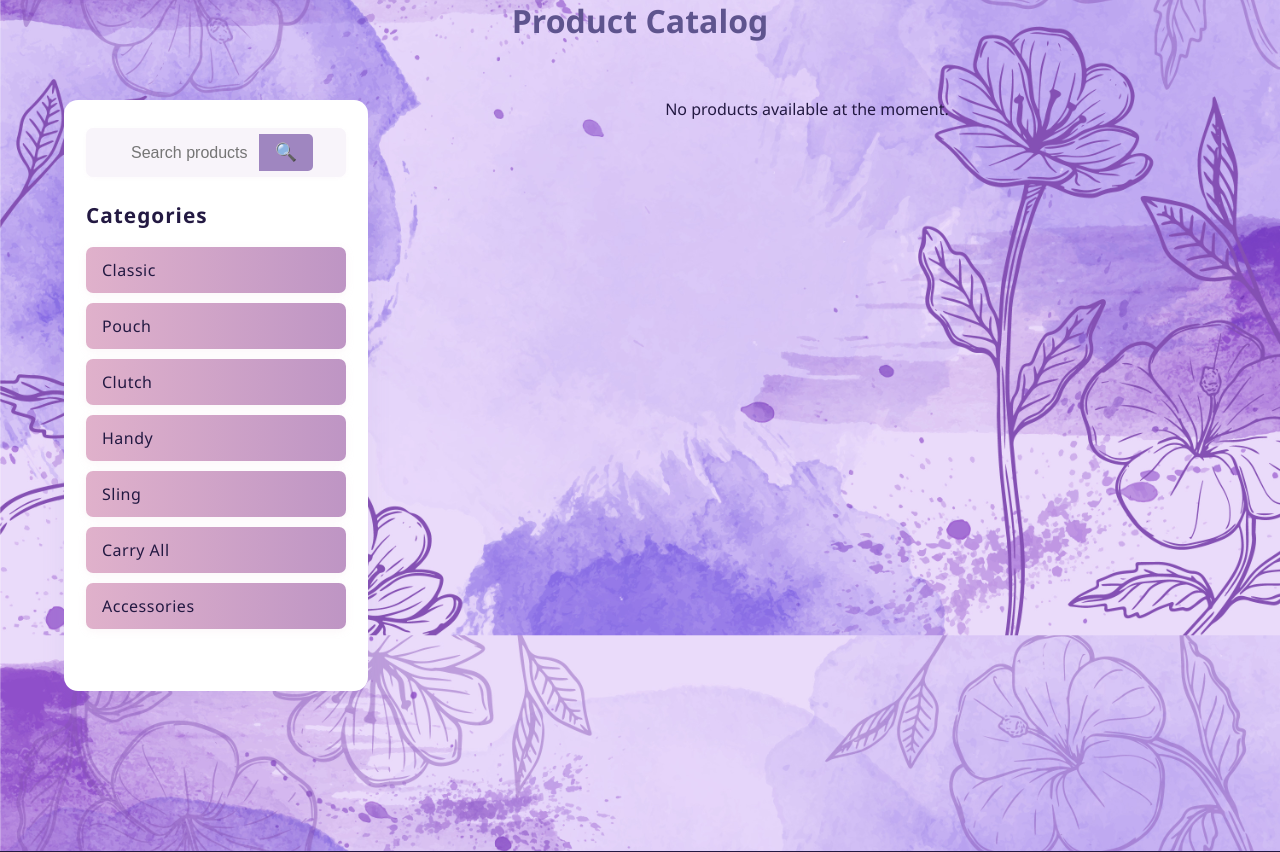
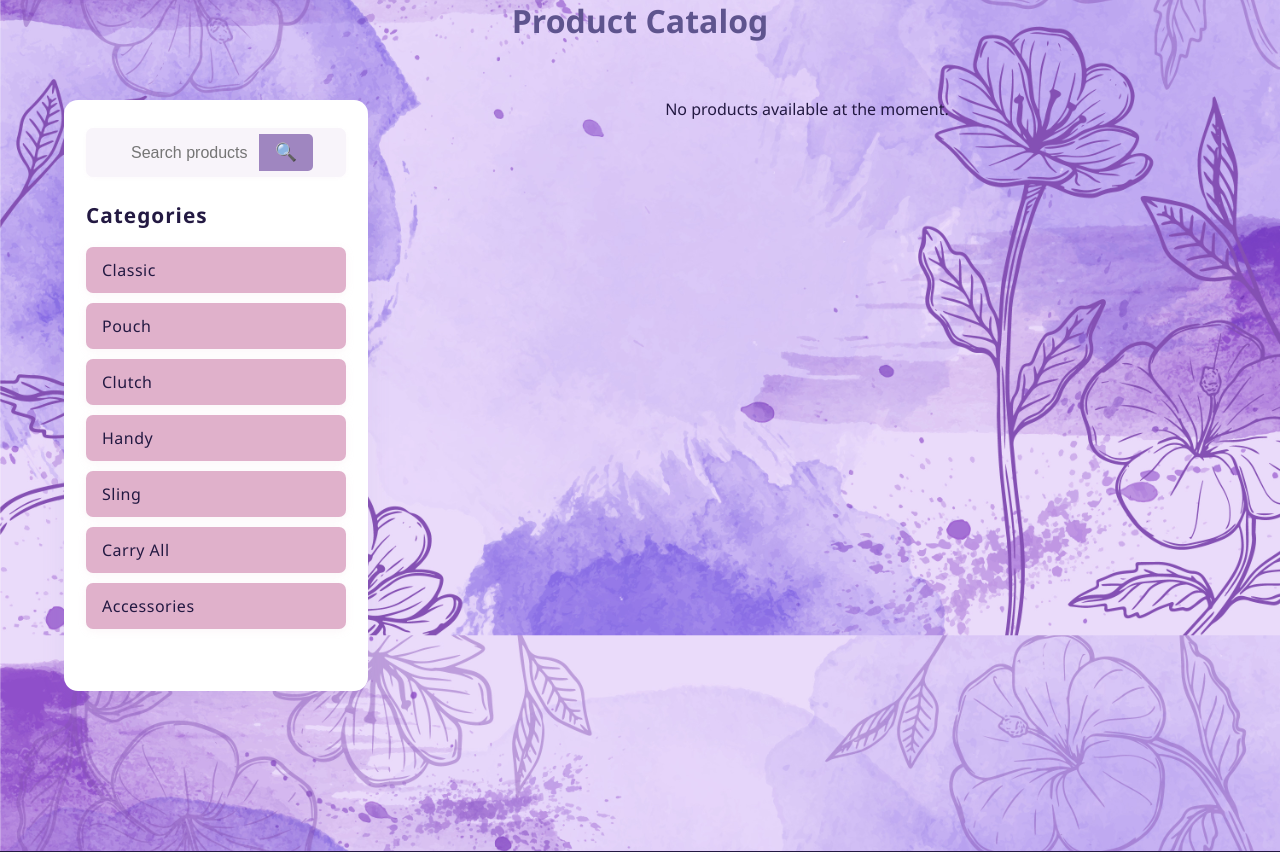
Before and after one commit to EthanLeones/Craftsy, a PHP site: page /shop.php in a window 1280 px wide. Shown: the part 218-1070 px from the top of the page. Run offline with PHP 8.4, Linux system fonts and the light colour scheme; data that the repository does not hold is empty.

Commit message:
remove gradient

```diff
--- a/shop.php
+++ b/shop.php
@@ -98,7 +98,7 @@ try {
     .sidebar a {
         display: block;
         padding: 12px 16px;
-        background: linear-gradient(90deg, #e0b1cb 0%, #be95c4 100%);
+        background: #e0b1cb; /* Removed gradient, now solid color */
         color: #231942;
         text-decoration: none;
         border-radius: 7px;
@@ -110,7 +110,7 @@ try {
     }
 
     .sidebar a:hover, .sidebar a.active {
-        background: linear-gradient(90deg, #9f86c0 0%, #5e548e 100%);
+        background: #9f86c0; /* Removed gradient, now solid color */
         color: #fff;
         font-weight: bold;
     }
```
